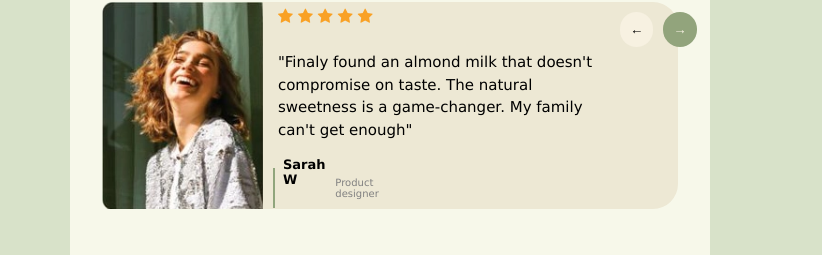
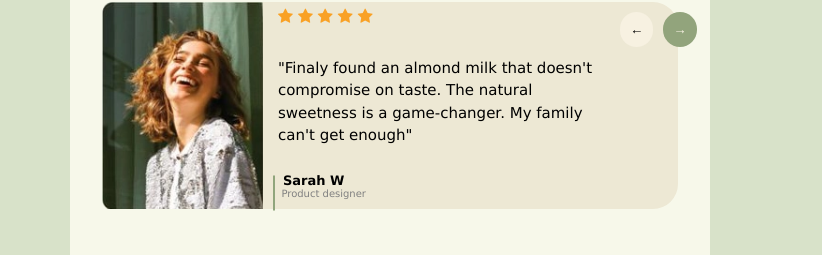
Before and after one commit to PovDai/55-grupe-review, a website: page index.html in a window 1280 px wide. Shown: the part 157-412 px from the top of the page, without its empty margins (250-1072 px from the left). Drawn offline with Linux system fonts and the light colour scheme.

Commit message:
css update

```diff
--- a/css/main.css
+++ b/css/main.css
@@ -131,7 +131,7 @@ header{
     content: '';
     display: block;
     width: 2px;
-    height: 40px;
+    height:35px;
     background-color: #90A57C;
     position: absolute;
     left: 0;
@@ -139,12 +139,13 @@ header{
     transform: translateY(-50%); /* Centruojame vertikaliai */
 }
 .autoriaus-h4{
-    margin-top: -10px;
+    margin-top: -5px;
     font-weight: none;
     margin-bottom: 10px;
     font-size: 13px;
 }
 .autoriaus-tekstas{
+    margin-left: -63px;
     display: flex;
     color:gray;
     font-size: 10px;
```
